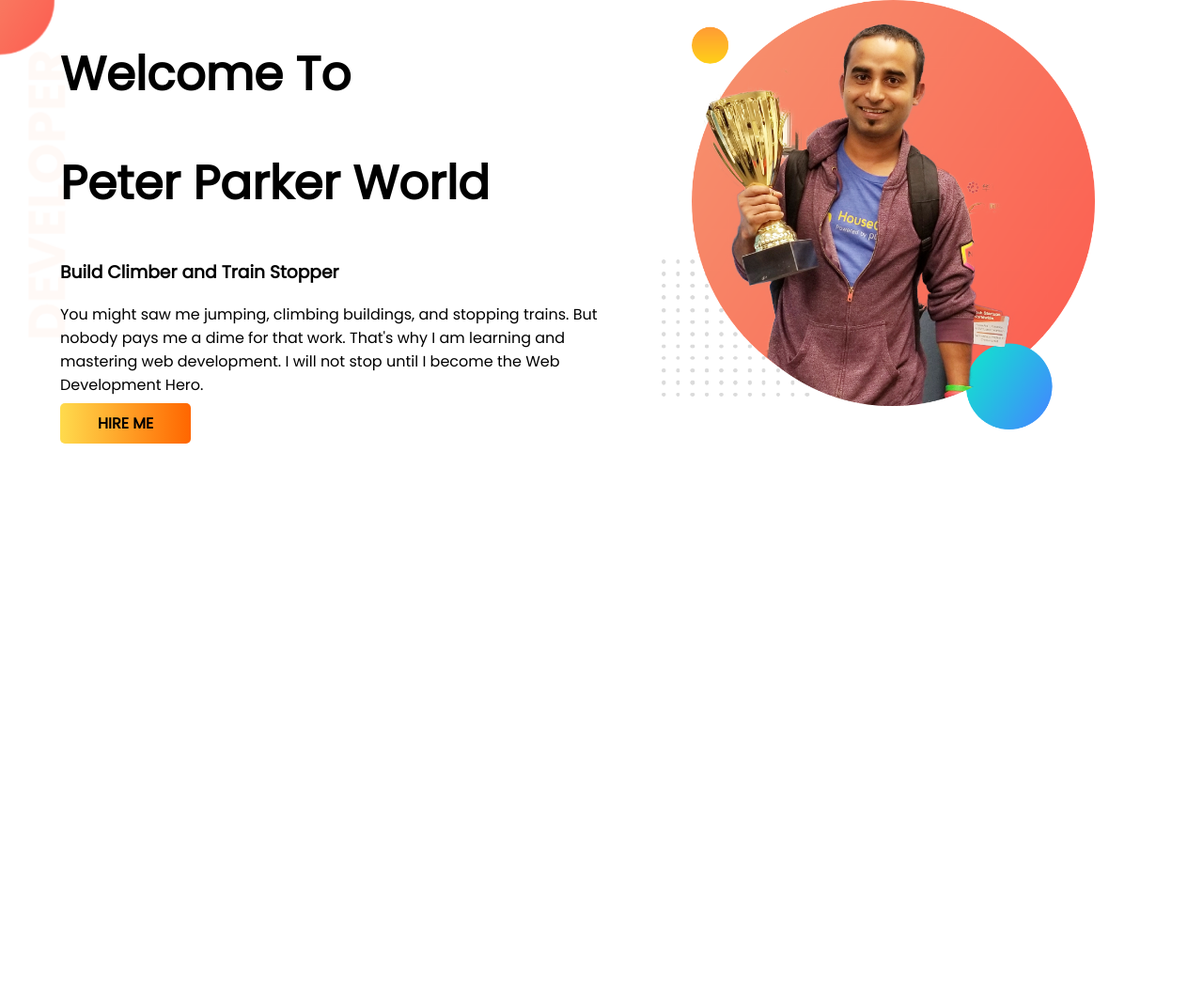
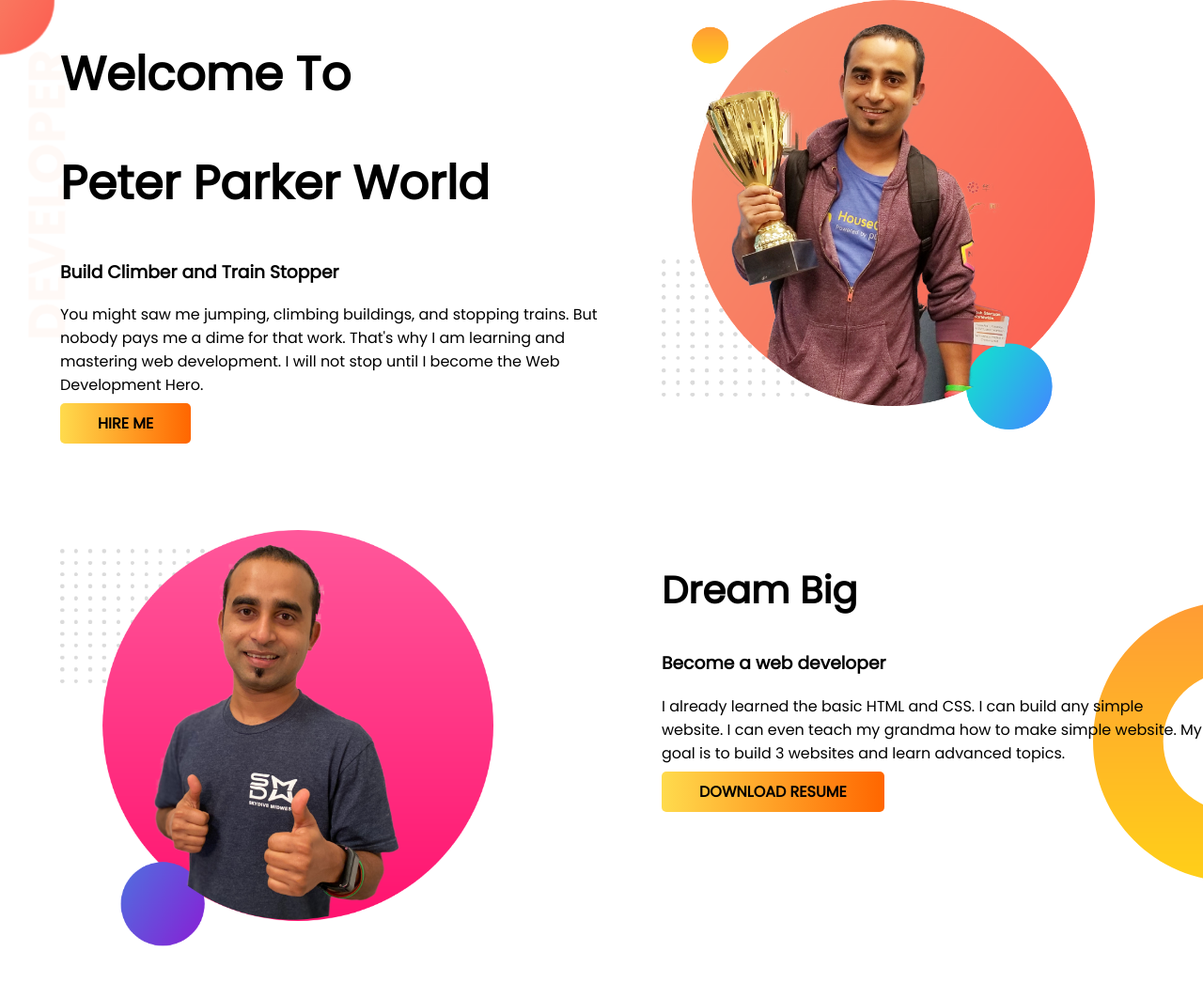
Before and after one commit to masudRana88/developer-portfolio, a plain HTML site: page index.html in a window 1280 px wide. Shown: the whole page at 94% size. Before the commit the page ends 800 px from the top, so only its background shows below. Drawn offline with Linux system fonts and the light colour scheme.

Commit message:
dream add

```diff
--- a/index.html
+++ b/index.html
@@ -14,11 +14,23 @@
             <h1><span class="color-text">Peter Parker</span> World</h1>
             <h3>Build Climber and Train Stopper</h3>
             <p>You might saw me jumping, climbing buildings, and stopping trains. But nobody pays me a dime for that work. That's why I am learning and mastering web development. I will not stop until I become the Web Development Hero.</p>
-            <a target="_blang" href="https://www.linkedin.com/in/mahim-uddin/">HIRE ME</a>
+            <a class="a-btn" target="_blang" href="https://www.linkedin.com/in/mahim-uddin/">HIRE ME</a>
         </div>
         <div class="half-width">
             <img src="images/jhankar.png" alt="">
         </div>
     </section>
+
+    <section class="dream">
+        <div class="half-width">
+            <img src="images/jhankar2.png" alt="">
+        </div>
+        <div class="half-width">
+            <h2>Dream Big</h2>
+            <h3>Become a web developer</h3>
+            <p>I already learned the basic HTML and CSS. I can build any simple website. I can even teach my grandma how to make simple website. My goal is to build 3 websites and learn advanced topics.</p>
+            <a class="a-btn" href="#">DOWNLOAD RESUME</a>
+        </div>
+    </section>
 </body>
 </html>
--- a/style.css
+++ b/style.css
@@ -6,12 +6,14 @@ body{
     font-family: 'Poppins', sans-serif;
     margin: 0;
 }
+/* -----------------Top banner--------------- */
 section{
+    display: flex;
+    margin-bottom: 100px;
+}
+.top-banner{
     background-image: url(images/top-banner.png);
     background-repeat: no-repeat;
-}
-.top-banner{
-    display: flex;
 }
 .half-width{
     width: 50%;
@@ -24,7 +26,7 @@ section{
 .half-width h1{
     font-size: 50px;
 }
-.half-width a {
+.a-btn{
     text-decoration: none;
     color: black;
     font-weight: 700;
@@ -32,3 +34,13 @@ section{
     background-image:linear-gradient(to right, #ffdb4d , #ff6600);
     border-radius: 5px;
 }
+
+/* ------------------Dream sectiob-------------------- */
+.dream h2{
+   font-size: 40px;
+}
+.dream{
+    background-image: url(images/dream-bg.png);
+    background-repeat: no-repeat;
+    background-position: right;
+}
```
